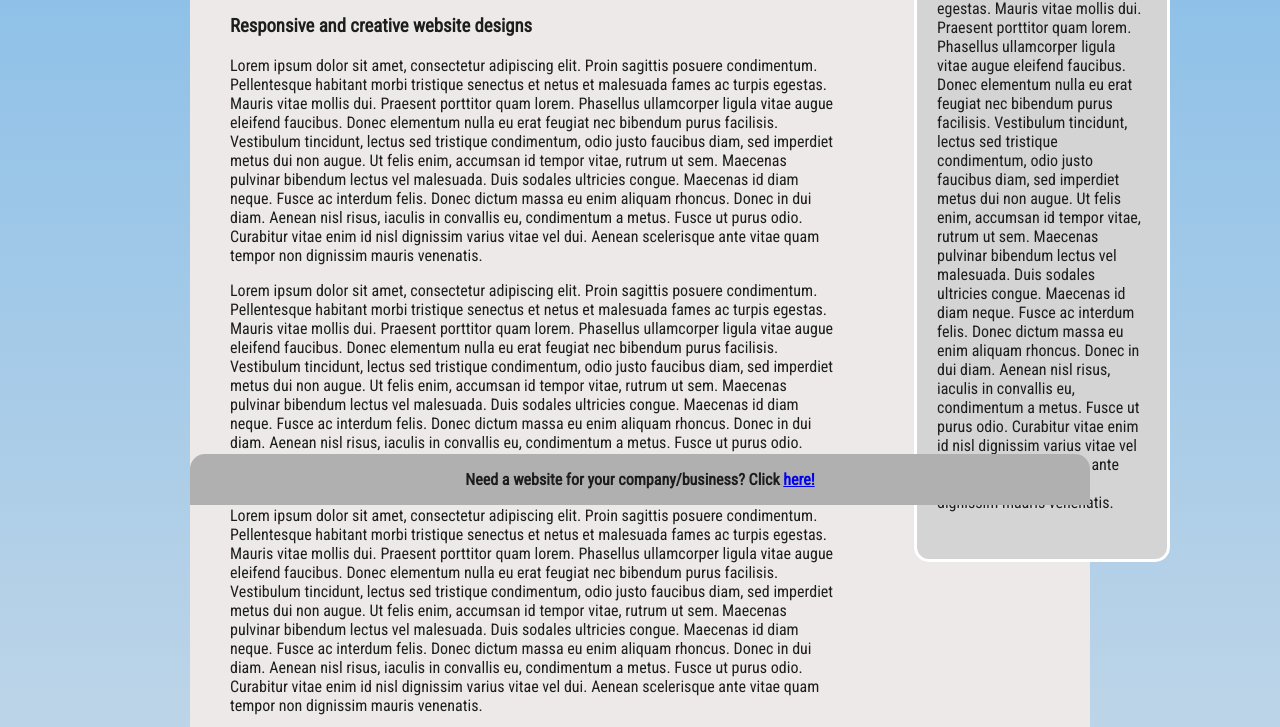
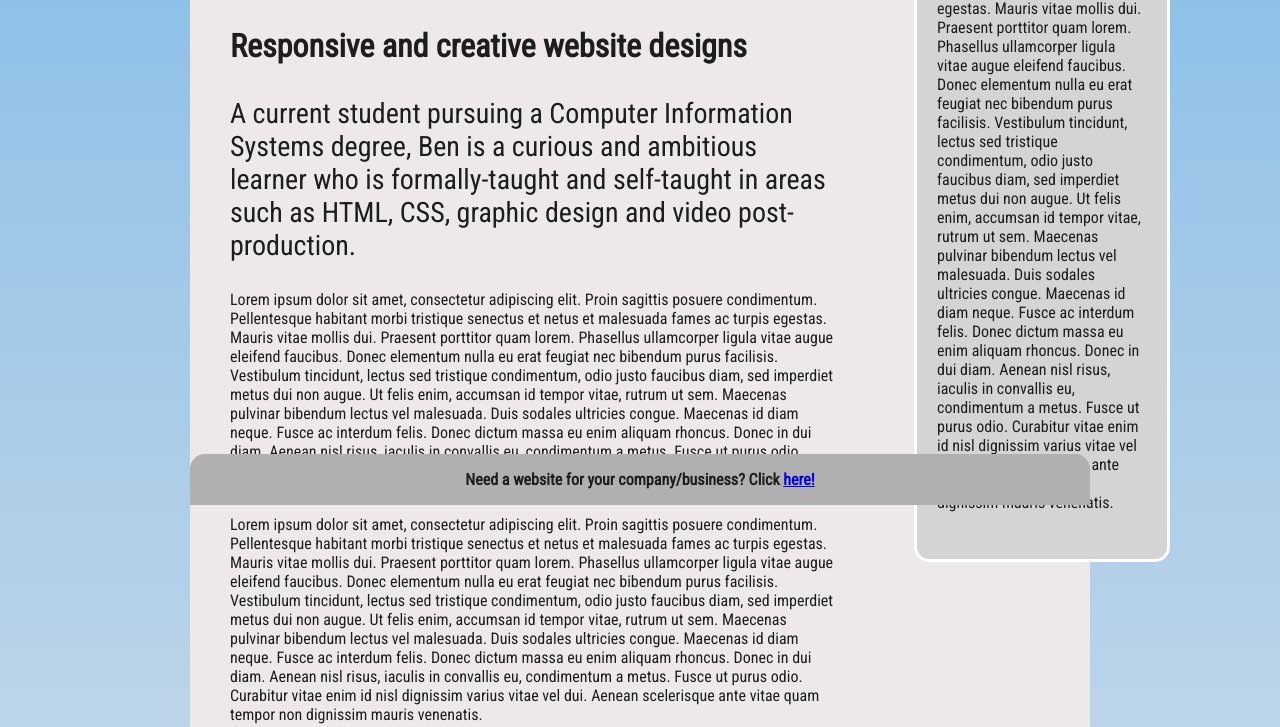
Before and after one commit to BenKincaid-Web/PORTFOLIO, a plain HTML site: page Index.html in a window 1280 px wide. Shown: the part 295-1022 px from the top of the page. Drawn offline with Linux system fonts and the light colour scheme.

Commit message:
begining of adding content to index.html

```diff
--- a/Index.html
+++ b/Index.html
@@ -34,9 +34,9 @@
 		<h2>Web Developer & Designer</h2>
 		<div id="headerBox">
 		</div>
-		<h3>Responsive and creative website designs</h3>
-		<p>
-			Lorem ipsum dolor sit amet, consectetur adipiscing elit. Proin sagittis posuere condimentum. Pellentesque habitant morbi tristique senectus et netus et malesuada fames ac turpis egestas. Mauris vitae mollis dui. Praesent porttitor quam lorem. Phasellus ullamcorper ligula vitae augue eleifend faucibus. Donec elementum nulla eu erat feugiat nec bibendum purus facilisis. Vestibulum tincidunt, lectus sed tristique condimentum, odio justo faucibus diam, sed imperdiet metus dui non augue. Ut felis enim, accumsan id tempor vitae, rutrum ut sem. Maecenas pulvinar bibendum lectus vel malesuada. Duis sodales ultricies congue. Maecenas id diam neque. Fusce ac interdum felis. Donec dictum massa eu enim aliquam rhoncus. Donec in dui diam. Aenean nisl risus, iaculis in convallis eu, condimentum a metus. Fusce ut purus odio. Curabitur vitae enim id nisl dignissim varius vitae vel dui. Aenean scelerisque ante vitae quam tempor non dignissim mauris venenatis.
+		<h3 style="font-size: 32px; text-align; center;">Responsive and creative website designs</h3>
+		<p style="font-size: 28px; text align="center" ">
+			A current student pursuing a Computer Information Systems degree, Ben is a curious and ambitious learner who is formally-taught and self-taught in areas such as HTML, CSS, graphic design and video post-production.
 		</p>
 		<p>
 			Lorem ipsum dolor sit amet, consectetur adipiscing elit. Proin sagittis posuere condimentum. Pellentesque habitant morbi tristique senectus et netus et malesuada fames ac turpis egestas. Mauris vitae mollis dui. Praesent porttitor quam lorem. Phasellus ullamcorper ligula vitae augue eleifend faucibus. Donec elementum nulla eu erat feugiat nec bibendum purus facilisis. Vestibulum tincidunt, lectus sed tristique condimentum, odio justo faucibus diam, sed imperdiet metus dui non augue. Ut felis enim, accumsan id tempor vitae, rutrum ut sem. Maecenas pulvinar bibendum lectus vel malesuada. Duis sodales ultricies congue. Maecenas id diam neque. Fusce ac interdum felis. Donec dictum massa eu enim aliquam rhoncus. Donec in dui diam. Aenean nisl risus, iaculis in convallis eu, condimentum a metus. Fusce ut purus odio. Curabitur vitae enim id nisl dignissim varius vitae vel dui. Aenean scelerisque ante vitae quam tempor non dignissim mauris venenatis.
```
